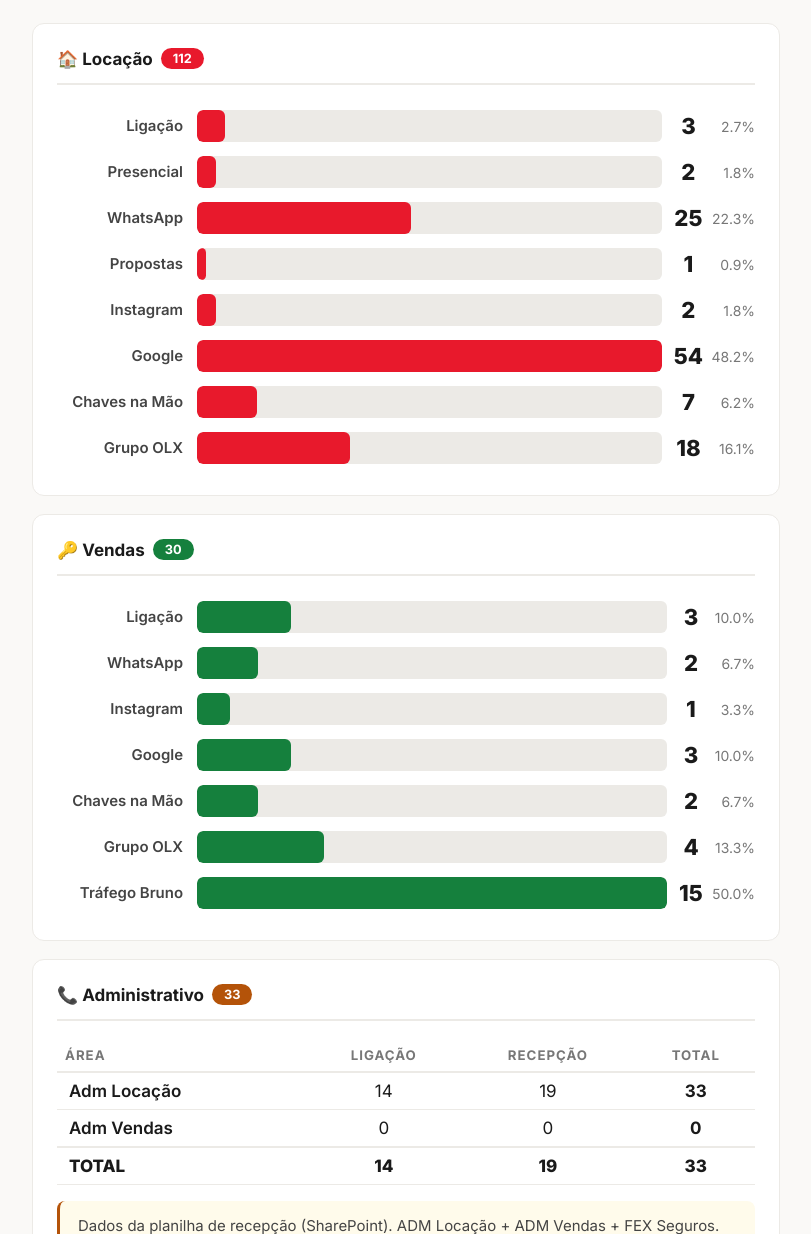
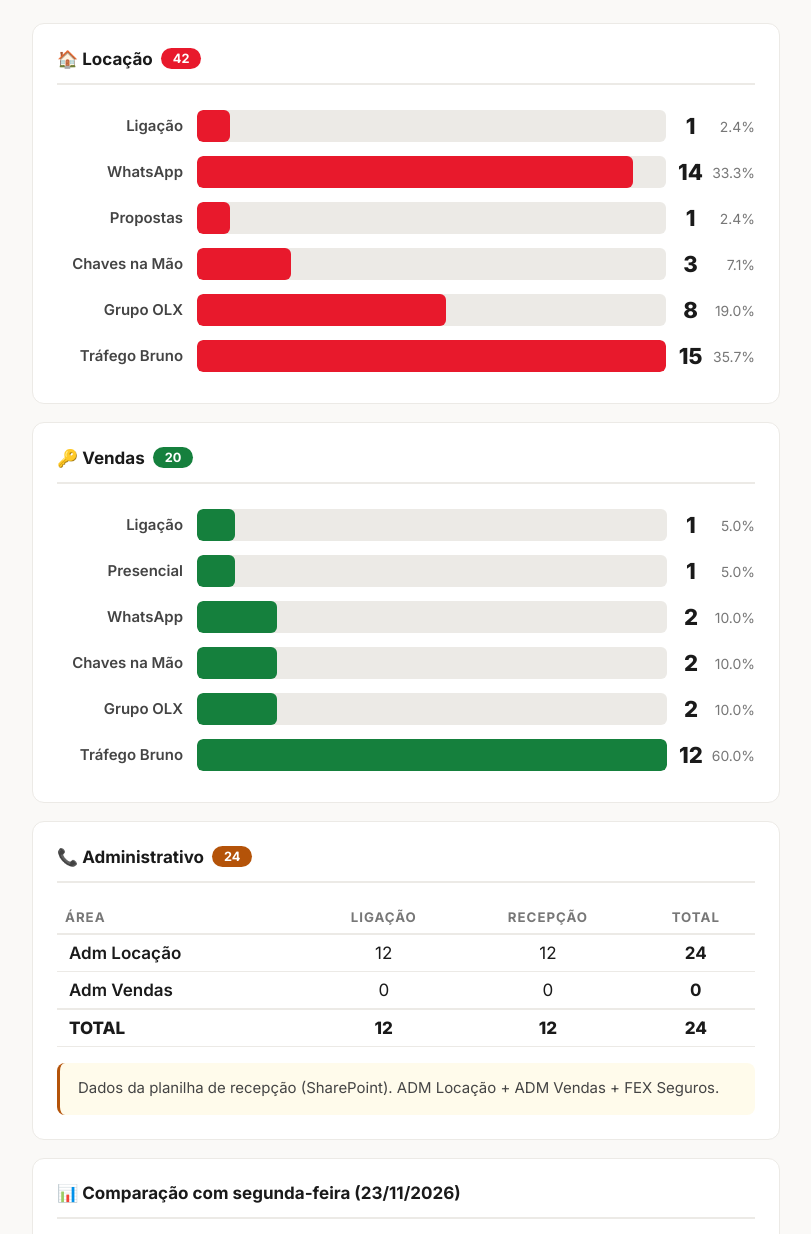
Before and after one commit to julioimoveismkt/dashboard-julio, a plain HTML site: page index.html in a window 1280 px wide. Shown: the part 360-1594 px from the top of the page, without its empty margins (234-1045 px from the left). Drawn offline with Linux system fonts and the light colour scheme.

Commit message:
relatorio 25/11 auto

```diff
--- a/index.html
+++ b/index.html
@@ -66,68 +66,65 @@ footer b { color:var(--red); }
 <header>
   <h1>Julio Imóveis</h1>
   <p>Relatório Diário de Atendimentos</p>
-  <div class="dia">Segunda-feira, 23 de Novembro de 2026</div>
+  <div class="dia">Terça-feira, 24 de Novembro de 2026</div>
 </header>
 <div class="scores">
-  <div class="sc"><em>🏠</em><strong>112</strong><span>Locação</span></div>
-  <div class="sc"><em>🔑</em><strong style="color:var(--green)">30</strong><span>Vendas</span></div>
-  <div class="sc"><em>📞</em><strong style="color:var(--amber)">33</strong><span>Admin</span></div>
-  <div class="sc hero"><em>📊</em><strong>175</strong><span>Total do dia</span></div>
+  <div class="sc"><em>🏠</em><strong>42</strong><span>Locação</span></div>
+  <div class="sc"><em>🔑</em><strong style="color:var(--green)">20</strong><span>Vendas</span></div>
+  <div class="sc"><em>📞</em><strong style="color:var(--amber)">24</strong><span>Admin</span></div>
+  <div class="sc hero"><em>📊</em><strong>86</strong><span>Total do dia</span></div>
 </div>
 <section>
-  <h2>🏠 Locação <span class="tag r">112</span></h2>
-  <table><tr><td class="or">Ligação</td><td class="br"><div class="track"><div class="fill" style="width:6%"></div></div></td><td class="vl">3</td><td class="pc">2.7%</td></tr>
-<tr><td class="or">Presencial</td><td class="br"><div class="track"><div class="fill" style="width:4%"></div></div></td><td class="vl">2</td><td class="pc">1.8%</td></tr>
-<tr><td class="or">WhatsApp</td><td class="br"><div class="track"><div class="fill" style="width:46%"></div></div></td><td class="vl">25</td><td class="pc">22.3%</td></tr>
-<tr><td class="or">Propostas</td><td class="br"><div class="track"><div class="fill" style="width:2%"></div></div></td><td class="vl">1</td><td class="pc">0.9%</td></tr>
-<tr><td class="or">Instagram</td><td class="br"><div class="track"><div class="fill" style="width:4%"></div></div></td><td class="vl">2</td><td class="pc">1.8%</td></tr>
-<tr><td class="or">Google</td><td class="br"><div class="track"><div class="fill" style="width:100%"></div></div></td><td class="vl">54</td><td class="pc">48.2%</td></tr>
-<tr><td class="or">Chaves na Mão</td><td class="br"><div class="track"><div class="fill" style="width:13%"></div></div></td><td class="vl">7</td><td class="pc">6.2%</td></tr>
-<tr><td class="or">Grupo OLX</td><td class="br"><div class="track"><div class="fill" style="width:33%"></div></div></td><td class="vl">18</td><td class="pc">16.1%</td></tr>
+  <h2>🏠 Locação <span class="tag r">42</span></h2>
+  <table><tr><td class="or">Ligação</td><td class="br"><div class="track"><div class="fill" style="width:7%"></div></div></td><td class="vl">1</td><td class="pc">2.4%</td></tr>
+<tr><td class="or">WhatsApp</td><td class="br"><div class="track"><div class="fill" style="width:93%"></div></div></td><td class="vl">14</td><td class="pc">33.3%</td></tr>
+<tr><td class="or">Propostas</td><td class="br"><div class="track"><div class="fill" style="width:7%"></div></div></td><td class="vl">1</td><td class="pc">2.4%</td></tr>
+<tr><td class="or">Chaves na Mão</td><td class="br"><div class="track"><div class="fill" style="width:20%"></div></div></td><td class="vl">3</td><td class="pc">7.1%</td></tr>
+<tr><td class="or">Grupo OLX</td><td class="br"><div class="track"><div class="fill" style="width:53%"></div></div></td><td class="vl">8</td><td class="pc">19.0%</td></tr>
+<tr><td class="or">Tráfego Bruno</td><td class="br"><div class="track"><div class="fill" style="width:100%"></div></div></td><td class="vl">15</td><td class="pc">35.7%</td></tr>
 </table>
 </section>
 <section class="vendas">
-  <h2>🔑 Vendas <span class="tag g">30</span></h2>
-  <table><tr><td class="or">Ligação</td><td class="br"><div class="track"><div class="fill" style="width:20%"></div></div></td><td class="vl">3</td><td class="pc">10.0%</td></tr>
-<tr><td class="or">WhatsApp</td><td class="br"><div class="track"><div class="fill" style="width:13%"></div></div></td><td class="vl">2</td><td class="pc">6.7%</td></tr>
-<tr><td class="or">Instagram</td><td class="br"><div class="track"><div class="fill" style="width:7%"></div></div></td><td class="vl">1</td><td class="pc">3.3%</td></tr>
-<tr><td class="or">Google</td><td class="br"><div class="track"><div class="fill" style="width:20%"></div></div></td><td class="vl">3</td><td class="pc">10.0%</td></tr>
-<tr><td class="or">Chaves na Mão</td><td class="br"><div class="track"><div class="fill" style="width:13%"></div></div></td><td class="vl">2</td><td class="pc">6.7%</td></tr>
-<tr><td class="or">Grupo OLX</td><td class="br"><div class="track"><div class="fill" style="width:27%"></div></div></td><td class="vl">4</td><td class="pc">13.3%</td></tr>
-<tr><td class="or">Tráfego Bruno</td><td class="br"><div class="track"><div class="fill" style="width:100%"></div></div></td><td class="vl">15</td><td class="pc">50.0%</td></tr>
+  <h2>🔑 Vendas <span class="tag g">20</span></h2>
+  <table><tr><td class="or">Ligação</td><td class="br"><div class="track"><div class="fill" style="width:8%"></div></div></td><td class="vl">1</td><td class="pc">5.0%</td></tr>
+<tr><td class="or">Presencial</td><td class="br"><div class="track"><div class="fill" style="width:8%"></div></div></td><td class="vl">1</td><td class="pc">5.0%</td></tr>
+<tr><td class="or">WhatsApp</td><td class="br"><div class="track"><div class="fill" style="width:17%"></div></div></td><td class="vl">2</td><td class="pc">10.0%</td></tr>
+<tr><td class="or">Chaves na Mão</td><td class="br"><div class="track"><div class="fill" style="width:17%"></div></div></td><td class="vl">2</td><td class="pc">10.0%</td></tr>
+<tr><td class="or">Grupo OLX</td><td class="br"><div class="track"><div class="fill" style="width:17%"></div></div></td><td class="vl">2</td><td class="pc">10.0%</td></tr>
+<tr><td class="or">Tráfego Bruno</td><td class="br"><div class="track"><div class="fill" style="width:100%"></div></div></td><td class="vl">12</td><td class="pc">60.0%</td></tr>
 </table>
 </section>
 <section class="admin">
-  <h2>📞 Administrativo <span class="tag a">33</span></h2>
+  <h2>📞 Administrativo <span class="tag a">24</span></h2>
   <table class="admin-tbl">
     <tr><th>Área</th><th>Ligação</th><th>Recepção</th><th>Total</th></tr>
     <tr><td style="font-weight:600;padding:8px 12px;">Adm Locação</td>
-<td style="text-align:center;padding:8px;">14</td>
-<td style="text-align:center;padding:8px;">19</td>
-<td style="text-align:center;padding:8px;font-weight:700;">33</td></tr>
+<td style="text-align:center;padding:8px;">12</td>
+<td style="text-align:center;padding:8px;">12</td>
+<td style="text-align:center;padding:8px;font-weight:700;">24</td></tr>
 <tr><td style="font-weight:600;padding:8px 12px;">Adm Vendas</td>
 <td style="text-align:center;padding:8px;">0</td>
 <td style="text-align:center;padding:8px;">0</td>
 <td style="text-align:center;padding:8px;font-weight:700;">0</td></tr>
 <tr style="border-top:2px solid var(--rule);font-weight:800;">
 <td style="padding:8px 12px;">TOTAL</td>
-<td style="text-align:center;padding:8px;">14</td>
-<td style="text-align:center;padding:8px;">19</td>
-<td style="text-align:center;padding:8px;">33</td></tr>
+<td style="text-align:center;padding:8px;">12</td>
+<td style="text-align:center;padding:8px;">12</td>
+<td style="text-align:center;padding:8px;">24</td></tr>
   </table>
   <div class="note a">Dados da planilha de recepção (SharePoint). ADM Locação + ADM Vendas + FEX Seguros.</div>
 </section>
 <section>
-  <h2>📊 Comparação com sábado (21/11/2026)</h2>
+  <h2>📊 Comparação com segunda-feira (23/11/2026)</h2>
   <ul class="cmp">
-    <li><span class="lbl">🏠 Locação</span><span class="nums"><span class="prev">5</span><span class="now">112</span><span class="up">+107 (+2140%)</span></span></li>
-    <li><span class="lbl">🔑 Vendas</span><span class="nums"><span class="prev">2</span><span class="now">30</span><span class="up">+28 (+1400%)</span></span></li>
-    <li><span class="lbl">📞 Admin</span><span class="nums"><span class="prev">0</span><span class="now">33</span><span class="up">+33 (+0%)</span></span></li>
-    <li><span class="lbl">📊 Total</span><span class="nums"><span class="prev">7</span><span class="now">175</span><span class="up">+168 (+2400%)</span></span></li>
+    <li><span class="lbl">🏠 Locação</span><span class="nums"><span class="prev">112</span><span class="now">42</span><span class="dn">-70 (-62%)</span></span></li>
+    <li><span class="lbl">🔑 Vendas</span><span class="nums"><span class="prev">30</span><span class="now">20</span><span class="dn">-10 (-33%)</span></span></li>
+    <li><span class="lbl">📞 Admin</span><span class="nums"><span class="prev">33</span><span class="now">24</span><span class="dn">-9 (-27%)</span></span></li>
+    <li><span class="lbl">📊 Total</span><span class="nums"><span class="prev">175</span><span class="now">86</span><span class="dn">-89 (-51%)</span></span></li>
   </ul>
 </section>
 <footer>
-  Gerado por <b>Big Julio</b> · 24/11/2026 07:35<br>
+  Gerado por <b>Big Julio</b> · 25/11/2026 07:36<br>
   Fonte: CRM ImóvelOffice (cadastro + horário) + Planilha Recepção (SharePoint)<br>
   Regra Jéssica: cadastro D-1 18h a D 17:59 (sáb até 12h), finalizados incluídos<br>
   <b>Julio Imóveis</b> — Brusque, SC
```
